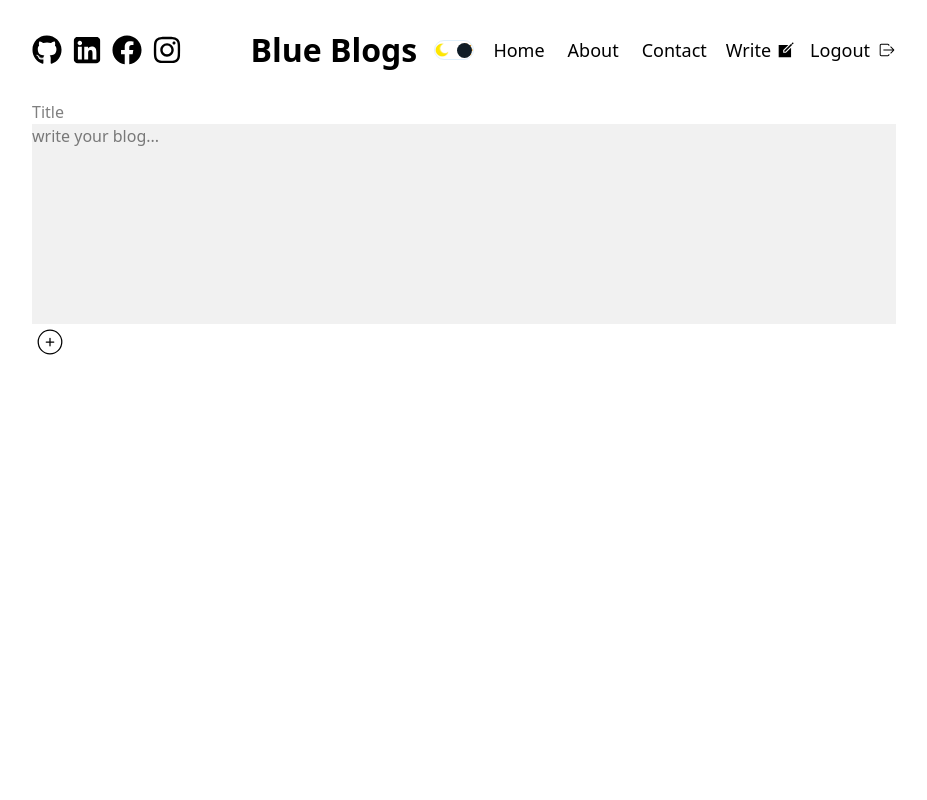
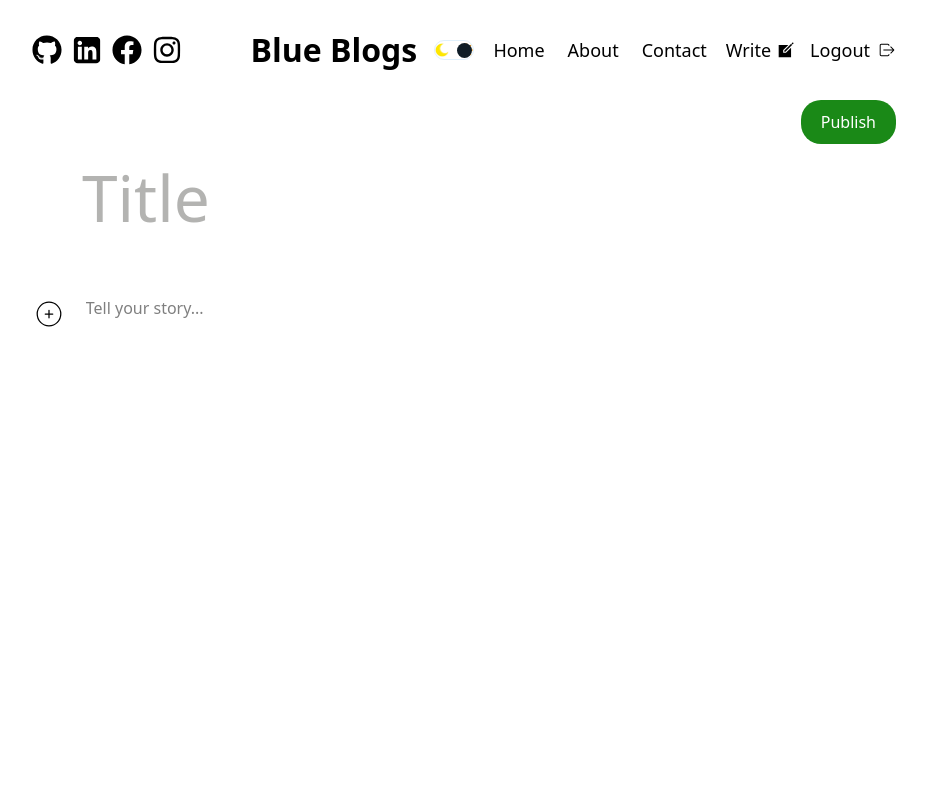
Before and after one commit to moosa-codes/Blue-blogs, a Next.js app: page /writeBlog in a window 1280 px wide. Shown: the top 800 px of the page, without its empty margins (176-1103 px from the left). Built offline with nearby package versions, Linux system fonts and the light colour scheme.

Commit message:
write blog page done

```diff
--- a/src/app/writeBlog/page.jsx
+++ b/src/app/writeBlog/page.jsx
@@ -8,11 +8,12 @@ import { MdOndemandVideo } from "react-icons/md";
 const WriteBlog = () => {
 
     const [openOptions, setOpenOptions] = useState(false);
+    const [value, setValue] = useState("");
+    // const [bold, setBold] = useState(false);
 
     return (
         <div className={styles.container}>
-            <input type="text" placeholder='Title' />
-            <textarea className={styles.bdesc} placeholder='write your blog...'></textarea>
+            <input type="text" placeholder='Title' className={styles.input} />
             <div className={styles.box}>
                 <button className={styles.button} onClick={() => setOpenOptions(!openOptions)}>
                     <CiCirclePlus size={30} />
@@ -30,9 +31,21 @@ const WriteBlog = () => {
                         <button className={styles.option}><MdOndemandVideo size={25} /></button>
                     </div>
                 )}
+                <textarea
+                    className={styles.textArea}
+                    value={value}
+                    onChange={(e) => setValue(e.target.value)}
+                    placeholder="Tell your story..."
+                ></textarea>
+                {/* <button onClick={() => setValue(value + '\n\n')} >
+                    Add a new line
+                </button>
+                <button onClick={() => setValue(value + '\b')}>Bold</button> */}
+            </div>
+            <button className={styles.publish} >
+                Publish
+            </button>
 
-
-            </div>
         </div>
     )
 }
--- a/src/app/writeBlog/writeBlog.module.css
+++ b/src/app/writeBlog/writeBlog.module.css
@@ -49,6 +49,7 @@
     z-index: 999;
     width: 100%;
     left: 50px;
+    background-color:transparent;
 }
 
 .input {
@@ -66,6 +67,8 @@
 
 .textArea {
     width: 100%;
+    font-size: 16px;
+    font-weight: 300;
 }
 
 .publish {
```
